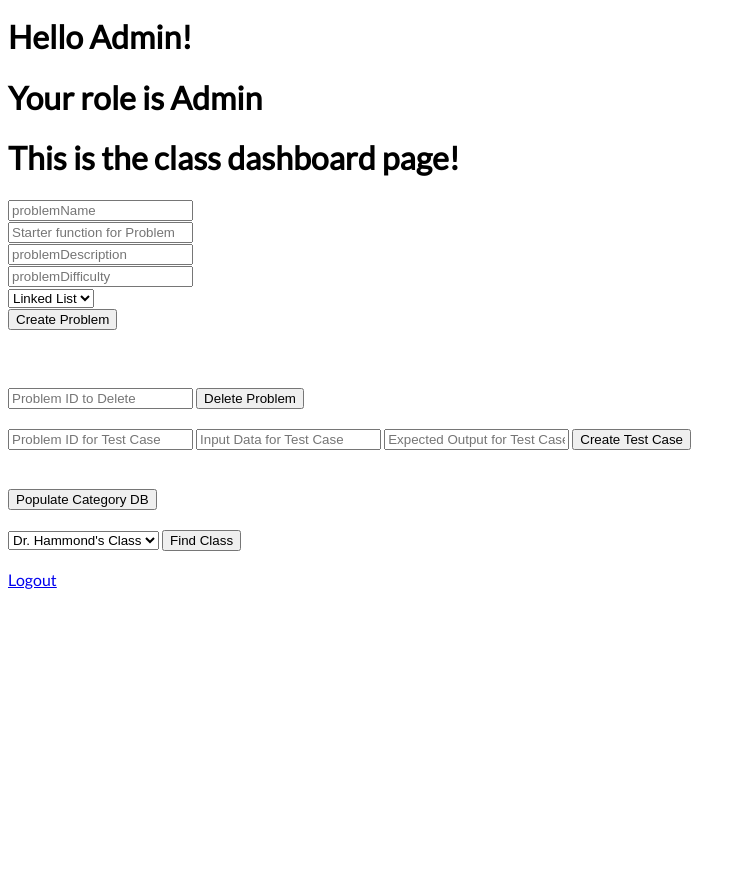
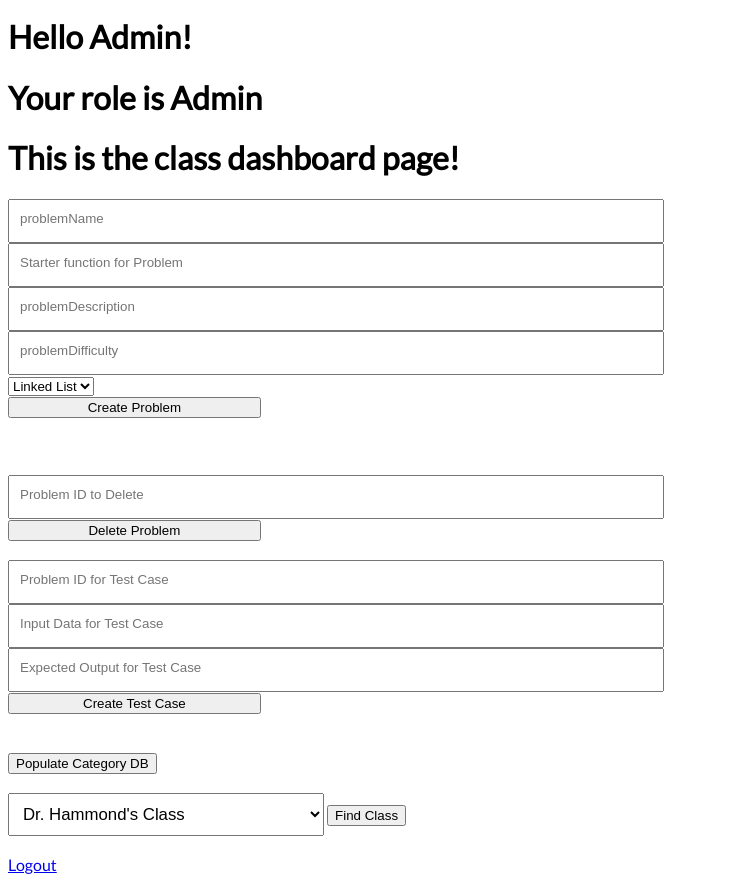
Before and after one commit to AlexanderDacunha/IA, a Flask app: page /class-dashboard in a window 1280 px wide. Shown: the part 180-1062 px from the top of the page, without its empty margins (0-746 px from the left). Before the commit the page ends 769 px from the top, so only its background shows below. Run offline with Flask 3, Linux system fonts and the light colour scheme; a user stored in the database is signed in.

Commit message:
Little Tweaks

```diff
--- a/website/static/styles.css
+++ b/website/static/styles.css
@@ -404,3 +404,20 @@ text-align: left;
     text-decoration: none;
     font-size: 25px;
 }
+
+.form-group input{
+    padding: 10px;
+    width: 50%;
+    padding-bottom: 15px;
+}
+
+.form-group button{
+    width: 20%;
+    height: 10%;
+}
+
+#classroomSelection{
+    padding: 10px;
+    width: 25%;
+    font-size: 105%;
+}
--- a/website/templates/class_dashboard.html
+++ b/website/templates/class_dashboard.html
@@ -66,22 +66,23 @@
 <br>
 <br>
 
-<div>
+<div class="form-group">
     <form method="POST" id="problemDeleter">
         <input
             type="number"
             class="form-control"
             name="problemToDelete"
             placeholder="Problem ID to Delete"
+            id="problemIDToDelete"
         />
-
-        <button type="submit" value="deleteProblem" name="action">Delete Problem</button>
+        <br>
+        <button type="submit" value="deleteProblem" name="action" onclick="userConfirmation()">Delete Problem</button>
     </form>
 </div>
 
 <br>
 
-<div>
+<div class="form-group">
     <form method="POST" id="addTestCase">
         <input
             type="text"
@@ -103,7 +104,7 @@
             name="expected_output"
             placeholder="Expected Output for Test Case"
         />
-
+        <br>
         <button type="submit" value="createTestCase" name="action">Create Test Case</button>
     </form>
 </div>
@@ -145,4 +146,20 @@
 
 <a id="logout" href="/logout">Logout</a>
 
+
+<script>
+
+    function userConfirmation(){
+        if(confirm("Are you sure you want to delete this problem?")){
+            alert("User Confirmed")
+        }
+        else{
+            document.getElementById("problemIDToDelete").value = NaN
+            alert("Deletion Cancelled")
+        }
+    }
+
+
+</script>
+
 {% endblock %}
--- a/website/templates/problemset_base.html
+++ b/website/templates/problemset_base.html
@@ -10,6 +10,10 @@
 
         <div class="column">
             <div class="problemDescription">
+                <p>
+                    Progress - {% if progress.completed %} Completed {% else %}  In Progress {% endif%}
+                </p>
+
                 <p>
                     {% block problemDescription %}{{ problem.description }}{% endblock %}
                 </p>
```
Also changed, not shown: website/problems.py (+4 -4 lines), instance/users.db.
